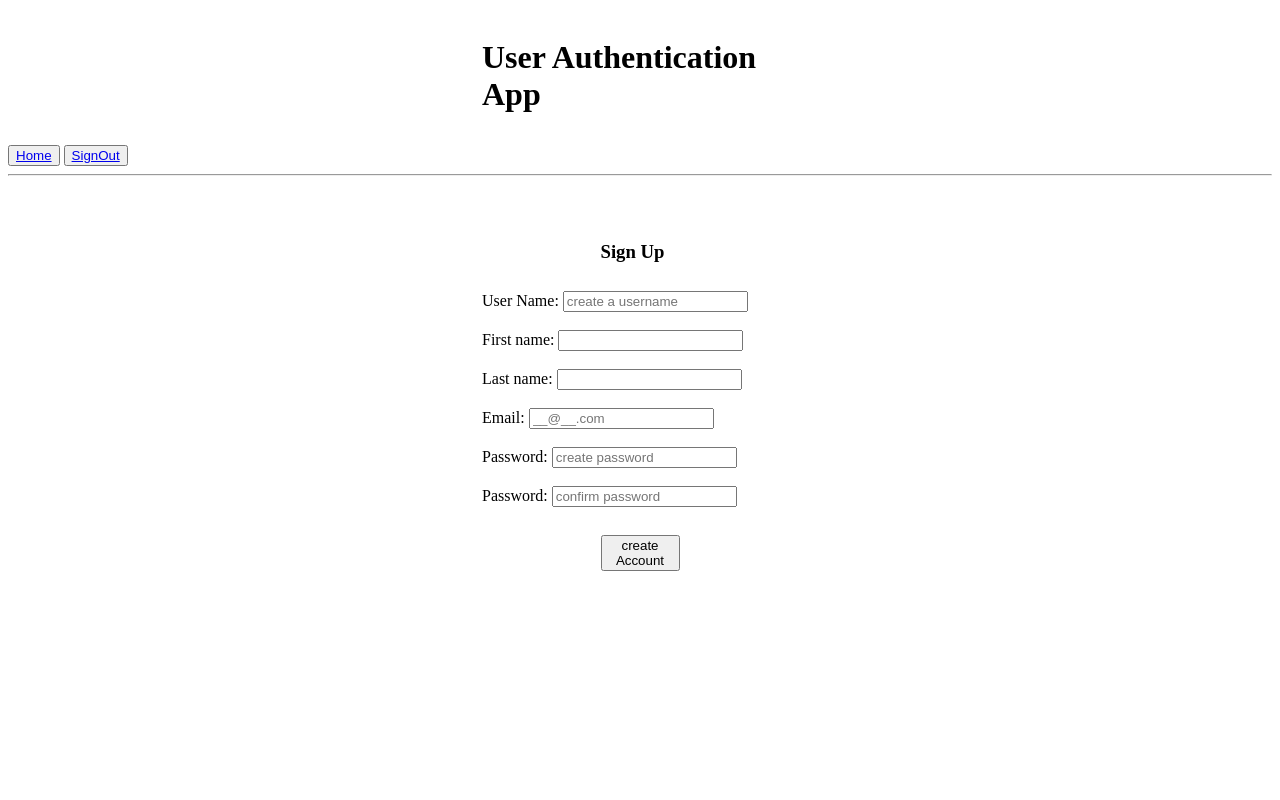
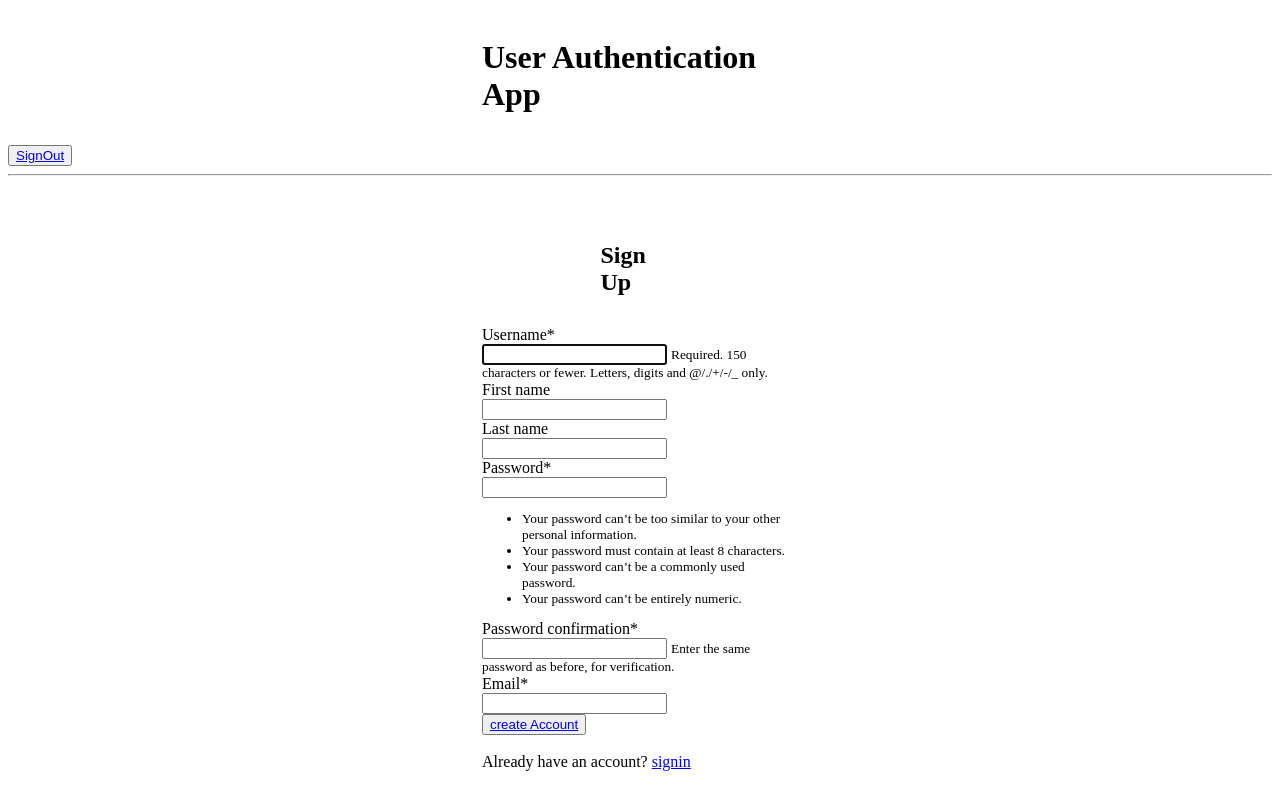
Before and after one commit to HiraIjaz/UserAuthernticationApp, a Django app: page /user_authentication/signup/ in a window 1280 px wide. Run offline with Django 4.2, Linux system fonts and the light colour scheme; some libraries are stand-ins or nearby versions.

```diff
--- a/templates/user_authentication/basetemplate.html
+++ b/templates/user_authentication/basetemplate.html
@@ -8,7 +8,7 @@
 <div class="center">
 <h1>User Authentication App</h1>
 </div>
-<button type="submit" aling="right"><a href="{% url 'homepage' %}">Home</a></button>
+
 <button type="submit" aling="right"><a href="{% url 'signout' %}">SignOut</a></button>
 
  <hr><br>
--- a/templates/user_authentication/signup.html
+++ b/templates/user_authentication/signup.html
@@ -1,10 +1,10 @@
 {% extends 'user_authentication/basetemplate.html' %}
+{% load crispy_forms_tags %}
 <style>
       .center {margin: auto;
   width: 25%;
   padding: 10px;
-          border: 3px gray;
-          padding: 10px;
+
 
 }
 </style>
@@ -18,29 +18,15 @@
                 </div>
             {% endfor %}
             <div class="center">
-        <h3> Sign Up</h3></div>
-            <form method="post">
-                {% csrf_token %}
-                {{ form.as_p}}
-                  <label for="username">User Name:</label>
-                  <input type="text" id="username" name="username" placeholder="create a username" required><br><br>
-                  <label for="fname">First name:</label>
-                  <input type="text" id="fname" name="fname" value=" " required><br><br>
-                  <label for="lname">Last name:</label>
-                  <input type="text" id="lname" name="lname" value=" " required><br><br>
-                    <label for="email">Email:</label>
-                  <input type="email" id="email" name="email" placeholder="__@__.com" required><br><br>
-
-                   <label for="pass1">Password: </label>
-                  <input type="password"  id="pass1" name="pass1" placeholder="create password" required><br><br>
-                    <label for="pass2">Password: </label>
-                  <input type="password" id="pass2" name="pass2" placeholder="confirm password " required><br><br>
-
-                    <div class="center">
-                        <button type="submit">create Account</button>
-                    </div>
-            </form>
-        <div>
+        <h2> Sign Up</h2>
+            </div>
+            {% csrf_token %}
+            {{ form|crispy }}
+            <div >
+                <button type="submit"><a href="{% url 'signin' %}">create Account</a></button>
+            </div>
+            <br> <label>Already have an account?</label> <a href="{% url 'signin' %}">signin</a>
+            <div>
 
         </div>
         </body>
--- a/templates/user_authentication/userbase.html
+++ b/templates/user_authentication/userbase.html
@@ -9,7 +9,7 @@
                 </div>
                 {% endfor %}
                 {% if user.is_authenticated %}
-                <h3>hello {{fname|upper}}, You Have Successfully Logged In !!!!</h3>
+                <h3>Hello {{fname|upper}}, You Have Successfully Logged In !!!!</h3>
                     <button type="submit"><a href="{% url 'updateprofile' %}">update Profile</a></button>
                     <button type="submit"><a href="{% url 'signout' %}">SignOut</a></button>
 
--- /dev/null
+++ b/user_authentication/forms.py
@@ -0,0 +1,18 @@
+from django import forms
+from django.contrib.auth.models import User
+from django.contrib.auth.forms import UserCreationForm
+
+
+class Registeruser (UserCreationForm):
+    email = forms.EmailField(required=True,)
+
+    class Meta:
+        model = User
+        fields = ['username', 'first_name', 'last_name', 'password1', 'password2', 'email']
+
+
+class UpdateUserForm(forms.ModelForm):
+    email = forms.EmailField(required=False)
+    class Meta:
+        model = User
+        fields = ['first_name', 'last_name', 'email']
--- a/user_authentication/templatetags/custom_tags.py
+++ b/user_authentication/templatetags/custom_tags.py
@@ -4,7 +4,8 @@ register = template.Library()
 
 
 def upper(value):
-    return value.upper()
+    value = value[0].upper()+value[1::]
+    return value
 
 
 register.filter('upper', upper)
--- a/user_authentication/views.py
+++ b/user_authentication/views.py
@@ -1,7 +1,9 @@
 from django.contrib import messages
 from django.contrib.auth import authenticate, login, logout
+from django.contrib.auth.decorators import login_required
+from django.shortcuts import redirect, render
 from django.contrib.auth.models import User
-from django.shortcuts import redirect, render
+from .forms import UpdateUserForm, Registeruser
 
 
 def homepage(request):
@@ -35,53 +37,30 @@ def signout(request):
 
 def signup(request):
     if request.method == "POST":
-        username = request.POST["username"]
-        lname = request.POST["lname"]
-        fname = request.POST["fname"]
-        email = request.POST["email"]
-        pass1 = request.POST["pass1"]
-        pass2 = request.POST["pass2"]
-        if pass1 == pass2:
-            if User.objects.filter(username=username).exists():
-                messages.error(request, "Username is already taken!\n")
-                return redirect("signup")
-            elif User.objects.filter(email=email).exists():
-                messages.error(request, "Email already taken!")
-                return redirect("signup")
-            else:
-                user = User.objects.create_user(
-                    username=username,
-                    password=pass1,
-                    email=email,
-                    first_name=fname,
-                    last_name=lname,
-                )
-                user.save()
-                messages.success(request, "Account Created Successfully!")
-                return redirect("signin")
-        else:
-            messages.error(request, "password do not match! \n")
-            return redirect("signup")
+        form = Registeruser(request.POST)
+        if form.is_valid():
+            form.save()
+            username = form.cleaned_data.get('username')
+            messages.success(request, 'Account created successfully!')
+            return redirect('signin')
     else:
-        return render(request, "user_authentication/signup.html")
+        form = Registeruser()
+
+    return render(request, 'user_authentication/signup.html', {'form': form})
 
 
+@login_required
+def updateprofile(request):
+    user = request.user
+    print(user.username)
+    if request.method == 'POST':
+        form = UpdateUserForm(request.POST, instance=user)
 
-def updateprofile(request):
+        if form.is_valid():
+            form.save()
+            messages.success(request, 'Your profile is updated successfully!')
+            return redirect("updateprofile")
+    else:
+        form = UpdateUserForm()
 
-    if request.method == "POST":
-        newemail = request.POST.get("newemail")
-        newfname = request.POST.get("newfname")
-        newlname = request.POST.get("newlname")
-
-        myuser = request.user
-        myuser.email = newemail
-        myuser.first_name = newfname
-        myuser.last_name = newlname
-        myuser.save()
-
-    current_user = request.user
-    return render(request, "user_authentication/updateprofile.html", {"username": current_user.username,
-                                                                      "fname": current_user.first_name,
-                                                                      "lname": current_user.last_name,
-                                                                      "email": current_user.email})
+    return render(request, 'user_authentication/updateprofile.html', {'form': form})
```
Also changed, not shown: django_project/settings.py (+11 -7 lines), templates/user_authentication/signin.html (+3 -8 lines), templates/user_authentication/updateprofile.html (+11 -14 lines), db.sqlite3.
